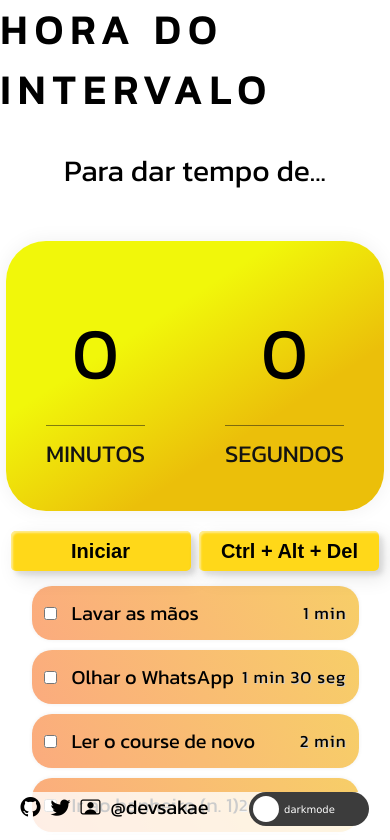
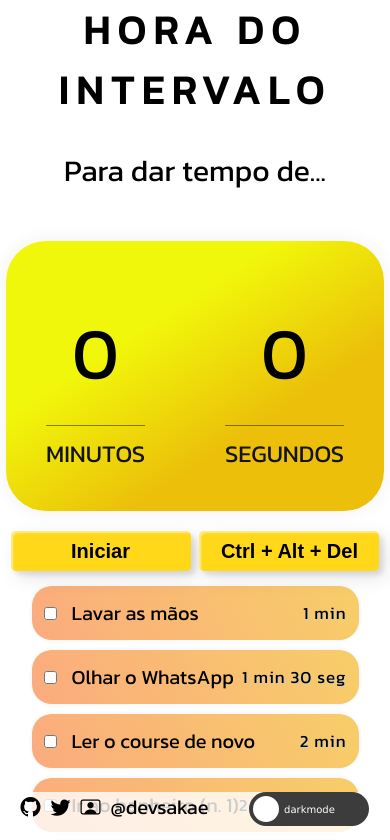
Before and after one commit to devsakae/vaidartempo, a React (Create React App) app: page / in a window 390 px wide. Shown: the top 840 px of the page. Built offline with nearby package versions, Linux system fonts and the light colour scheme; a web font is replaced by a local one.

Commit message:
bug: CSS fix para melhorar a visualização mobile

```diff
--- a/src/App.css
+++ b/src/App.css
@@ -96,6 +96,7 @@ header h3 {
 	font-size: 2em;
 	letter-spacing: 0.2em;
 	text-transform: uppercase;
+	text-align: center;
 }
 
 header p {
@@ -112,6 +113,7 @@ header p {
 .cardapio {
 	min-width: 45vw;
   overflow: none;
+	padding-bottom: 10vh;
 }
 
 .form {
```
